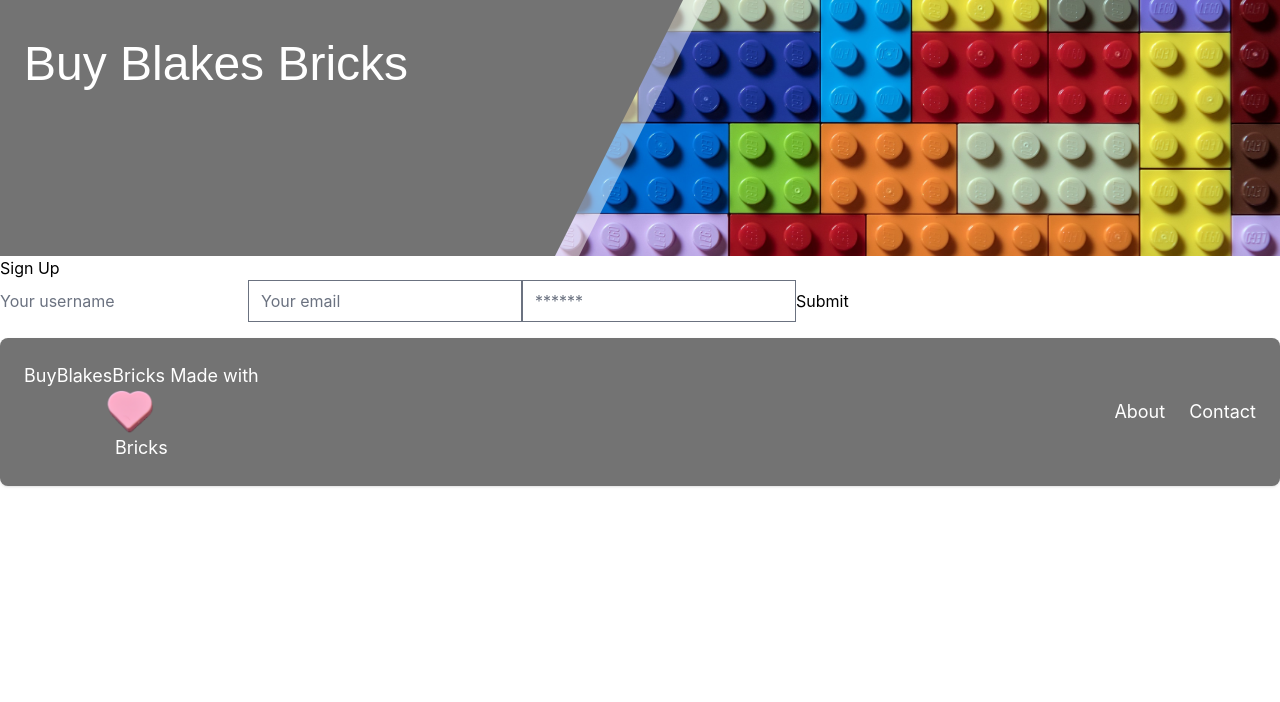
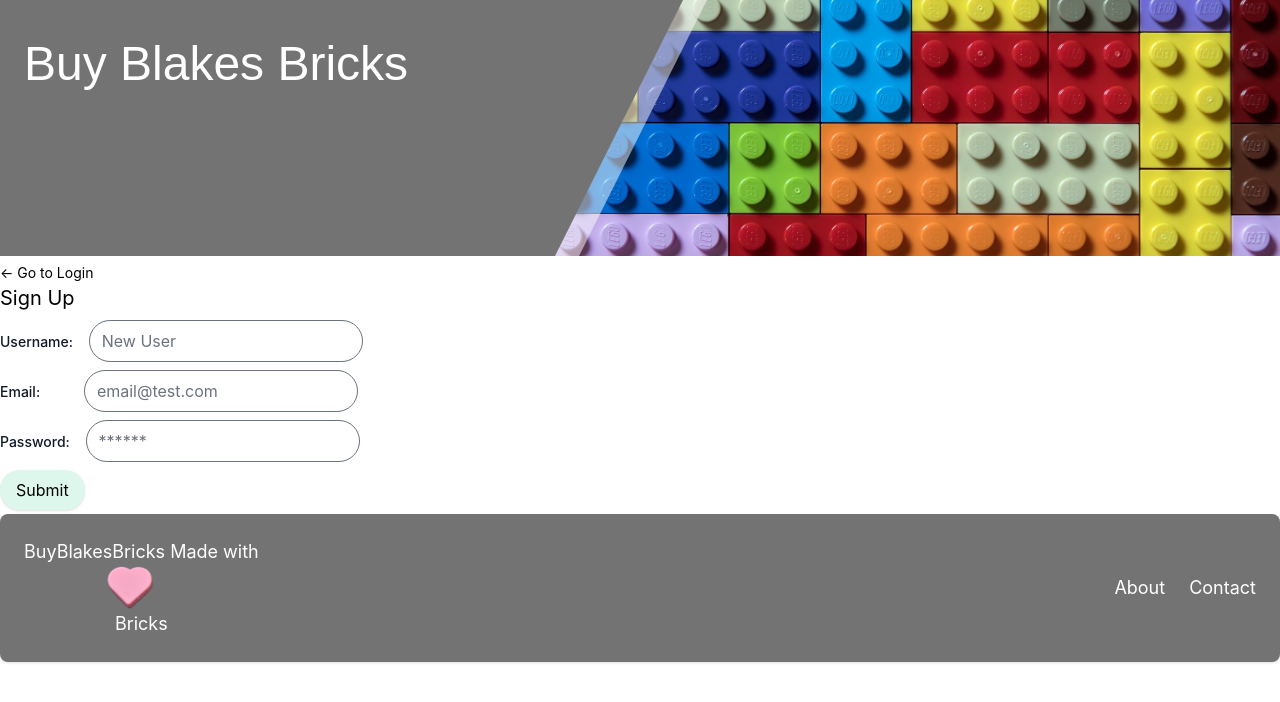
Before and after one commit to smethersblake/buy-blakes-bricks, a React (Create React App) app in the folder client/: page /signup in a window 1280 px wide. Shown: the top 702 px of the page. Built offline with nearby package versions, Linux system fonts and the light colour scheme.

Commit message:
added CSS to login and sign up forms using tailwind

```diff
--- a/client/src/pages/Login.js
+++ b/client/src/pages/Login.js
@@ -31,14 +31,14 @@ function Login(props) {
 
   return (
     <div className="container my-1">
-      <Link to="/signup">← Go to Signup</Link>
+      <Link to="/signup" className='text-sm'>← Go to Signup</Link>
 
-      <h2>Login</h2>
+      <h2 className='text-xl'>Login</h2>
       <form onSubmit={handleFormSubmit}>
         <div className="flex-row space-between my-2">
-          <label htmlFor="email">Email address: </label>
-          <input className='border-2 border-rose-500'
-            placeholder="youremail@test.com"
+          <label htmlFor="email" className="mb-2 text-sm font-medium text-gray-900  dark:text-gray-300 pr-8">Email: </label>
+          <input className='rounded-full'
+            placeholder="email@test.com"
             name="email"
             type="email"
             id="email"
@@ -46,9 +46,9 @@ function Login(props) {
           />
         </div>
         <div className="flex-row space-between my-2">
-          <label htmlFor="pwd">Password:</label>
-          <input
-            placeholder="******"
+          <label htmlFor="pwd" className="mb-2 text-sm font-medium text-gray-900  dark:text-gray-300 pr-2">Password:</label>
+          <input className='rounded-full'
+            placeholder="*****"
             name="password"
             type="password"
             id="pwd"
@@ -57,11 +57,11 @@ function Login(props) {
         </div>
         {error ? (
           <div>
-            <p className="error-text">The provided credentials are incorrect</p>
+            <p className="text-red-700">The provided credentials are incorrect</p>
           </div>
         ) : null}
         <div className="flex-row flex-end">
-          <button type="submit" className="rounded-full outline outline-offset-2 outline-blue-500">Submit</button>
+          <button type="submit" className="inline-flex py-2 px-4  hover:bg-gray-100 dark:hover:bg-gray-600 dark:hover:text-white bg-green-100 rounded-full">Submit</button>
         </div>
       </form>
     </div>
--- a/client/src/pages/Signup.js
+++ b/client/src/pages/Signup.js
@@ -2,7 +2,7 @@ import React, { useState } from "react";
 import { useMutation } from "@apollo/client";
 import { ADD_USER } from "../utils/mutations";
 import Auth from "../utils/auth";
-
+import { Link } from "react-router-dom";
 const Signup = () => {
   const [formState, setFormState] = useState({
     username: "",
@@ -38,32 +38,58 @@ const Signup = () => {
   };
 
   return (
-    <main className='flex-row justify-center mb-4'>
-      <div className='col-12 col-md-6'>
-        <div className='card'>
-          <h4 className='card-header'>Sign Up</h4>
-          <div className='card-body'>
+    <div className='container my-1'>
+      <Link to='/login' className='text-sm'>
+        ← Go to Login
+      </Link>
+
+      <h2 className='text-xl'>Sign Up</h2>
+
       <form onSubmit={handleFormSubmit}>
+        <div className='flex-row space-between my-2'>
+          <label
+            htmlFor='username'
+            className='mb-2 text-sm font-medium text-gray-900  dark:text-gray-300 pr-3'
+          >
+            Username:{" "}
+          </label>
           <input
-                className='form-input'
-                placeholder='Your username'
+            className=' form-input rounded-full'
+            placeholder='New User'
             name='username'
-                type='username'
+            type='text'
             id='username'
             value={formState.username}
             onChange={handleChange}
           />
+        </div>
+        <div className='flex-row space-between my-2'>
+          <label
+            htmlFor='email'
+            className='mb-2 text-sm font-medium text-gray-900  dark:text-gray-300 pr-10'
+          >
+            Email:{" "}
+          </label>
           <input
-                className='form-input'
-                placeholder='Your email'
+            className='form-input rounded-full'
+            placeholder='email@test.com'
             name='email'
             type='email'
             id='email'
             value={formState.email}
             onChange={handleChange}
           />
+        </div>
+
+        <div className='flex-row space-between my-2'>
+          <label
+            htmlFor='password'
+            className='mb-2 text-sm font-medium text-gray-900  dark:text-gray-300 pr-3'
+          >
+            Password:{" "}
+          </label>
           <input
-                className='form-input'
+            className='form-input rounded-full'
             placeholder='******'
             name='password'
             type='password'
@@ -71,15 +97,17 @@ const Signup = () => {
             value={formState.password}
             onChange={handleChange}
           />
-              <button className='btn d-block w-100' type='submit'>
+        </div>
+        <button
+          type='submit'
+          className='inline-flex py-2 px-4  hover:bg-gray-100 dark:hover:bg-gray-600 dark:hover:text-white bg-green-100 rounded-full shadow'
+        >
           Submit
         </button>
       </form>
-            {error && <div>Sign up failed</div>}
+
+      {error && <div className='text-red-700'>Sign up failed</div>}
     </div>
-        </div>
-      </div>
-    </main>
   );
 };
 
```
Lines whose indentation alone changed are shown as unchanged.
